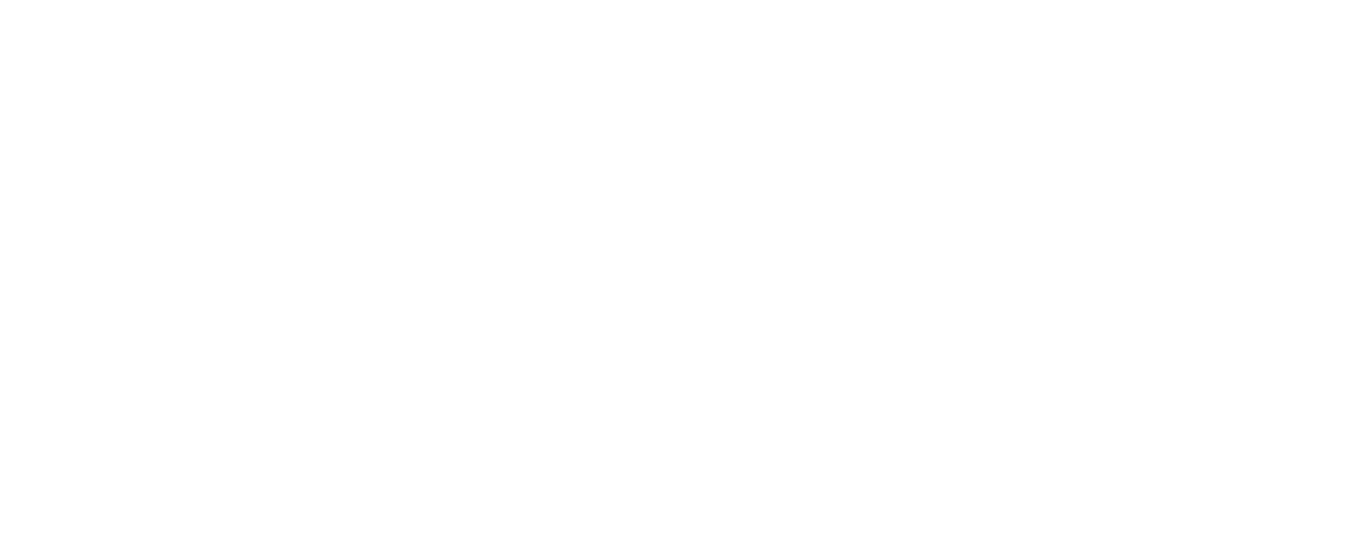
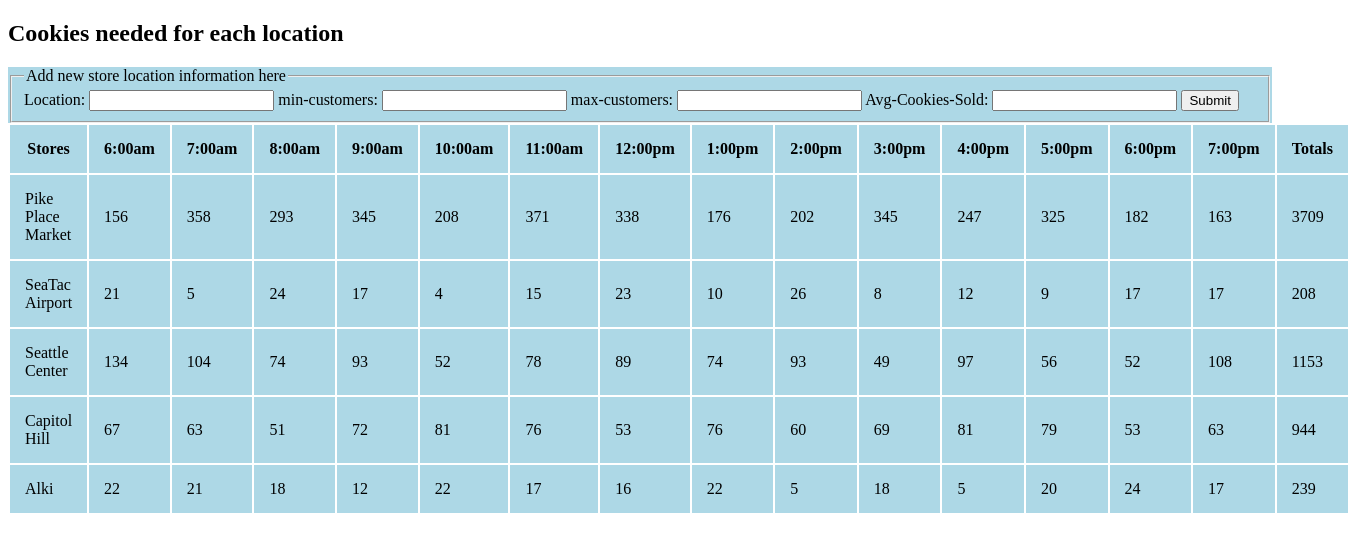
Before and after one commit to madeline-stevens/cookie-stand, a plain HTML site: page sales.html in a window 1280 px wide. Shown: the whole page, 1350 px wide, since content can reach past the window. Drawn offline with Linux system fonts and the light colour scheme.

Commit message:
final commit on wednesday night

```diff
--- /dev/null
+++ b/cookie.css
@@ -0,0 +1,16 @@
+td, th, tr {
+  border: 4px;
+  border-collapse:
+  margin: 0;
+  padding: 15px;
+  background-color: lightblue;
+  border-spacing: 3px 3px;
+}
+
+.cont {
+  border: 10px;
+}
+
+form {
+  background: lightblue;
+}
--- a/cookie.js
+++ b/cookie.js
@@ -3,11 +3,11 @@
 
 //global variables
 //global variable store hours
-var hours = ['am', '7am', '8am', '9am', '10am', '11am', '12pm', '1pm', '2pm','3pm', '4pm', '5pm', '6pm', '7pm'];
+var hours = ['6:00am', '7:00am', '8:00am', '9:00am', '10:00am', '11:00am', '12:00pm', '1:00pm', '2:00pm','3:00pm', '4:00pm', '5:00pm', '6:00pm', '7:00pm'];
 //the master array. This is a global variable for an empty array that holds all five store objects
 var samStore = [];
 // declaring a variable called shopTable and rendering to the DOM using the id of shops and we'll be using this later which is why it needs to be global
-var shopTable = document.getElementById ('shops');
+var shopTable = document.getElementById('shops');
 
 //CONSTRUCTOR FUNCTION (that is technically an object) aka the maker of the stores (with properties)
 function Store(location, minCustomersPerHour, maxCustomersPerHour, avgCookiesPerSale) {
@@ -21,6 +21,8 @@ function Store(location, minCustomersPerHour, maxCustomersPerHour, avgCookiesPer
   this.hourlySales = [];
   this.totalSales = 0; //total daily sales per hour starts at 0 then counts up
   samStore.push(this); //pushing everthing into the samStore array
+  this.getCookiesSold ();
+  this.render ();
 };
 
 //methods
@@ -30,9 +32,7 @@ Store.prototype.calcCustomersPerHour = function() {
     var cust = Math.floor(Math.random() * (this.maxCustomersPerHour - this.minCustomersPerHour) + this.minCustomersPerHour);
     this.hourlyCust.push(cust);
   }
-
 };
-
 //method #2 calculating cookie sales per hour now that we've generated the random number of Cx per hour
 Store.prototype.getCookiesSold = function () {
   this.calcCustomersPerHour(); //calling the method that calcs the random Cx/hour and now that we know it...we can work on this current method that uses it to calculate cookie sales
@@ -41,54 +41,111 @@ Store.prototype.getCookiesSold = function () {
     this.hourlySales.push(cookies);
     this.totalSales += cookies; //+-hourlysales becuase we're adding the hourly sales to the total sales which starts at 0.
   }
-  return this.hourlySales;
+  // return this.hourlySales; DONT NEED..?
 };
 
-//the stores with variables? these are the instances.
-var pike = new Store('Pike Place Market', 23, 65, 6.5);
-var seaTac = new Store('SeaTac Aiport', 3, 24, 1.2);
-var seaCenter = new Store('Seattle Center', 11, 38, 3.7);
-var capHill = new Store('Capitol Hill', 20, 38, 2.3);
-var alki = new Store('Alki', 3, 24, 1.2);
+// pike.getCookiesSold ();
+// seaTac.getCookiesSold ();
+// seaCenter.getCookiesSold ();
+// capHill.getCookiesSold ();
+// alki.getCookiesSold ();
 
-pike.getCookiesSold ();
-seaTac.getCookiesSold ();
-seaCenter.getCookiesSold ();
-capHill.getCookiesSold ();
-alki.getCookiesSold ();
+//****************************************
+//functions to create (or render) the table
+//create the ???
+Store.prototype.render = function() {
+  var trEl = document.createElement ('tr');
+  var tdEl = document.createElement ('td'); //these are the locations
+  tdEl.textContent = this.location; //these are the locations
+  trEl.appendChild (tdEl); //appending the data to the table row
+  for (var i = 0; i < hours.length; i++) { //adding +1 so that it adds my last array in the last colomn
+    var tdEl = document.createElement ('td');
+    //give it content
+    tdEl.textContent = this.hourlySales[i];
+    trEl.appendChild(tdEl);
+  }
+  tdEl = document.createElement ('td');
+  tdEl.textContent = this.totalSales;
+  console.log (this.totalSales);
+  trEl.appendChild(tdEl);
+  shopTable.appendChild(trEl);
+};
+//this is where I will call the store, on the line above
 
-//functions to create (or render) the table
-Store.prototype.createHeaderRow = function () {
-  var tableRow = document.createElement ('tr');
-  var tableData = document.createElement ('td');
-  var tableHeader = document.createElement ('th');
-  tableHeader.textContent = this.location;
-  tableRow.appendChild (tableHeader);
-};
-//or below is an option...?
-//function createHeaderRow () {
+//create header row
+function createHeaderRow () {
+  var headrow = document.createElement('tr');
+  var tableHeader = document.createElement('th');
+  tableHeader.textContent = 'Stores';
+  headrow.appendChild(tableHeader);
+  for (var i = 0; i < hours.length; i++) {
+    var tableHeader = document.createElement('th');
+    tableHeader.textContent = hours[i];
+    headrow.appendChild(tableHeader);
+  }
+  var totalsColumn = document.createElement('th');
+  totalsColumn.textContent = 'Totals';
+  headrow.appendChild(totalsColumn);
+  shopTable.appendChild(headrow);
+}
 
+//
+function handleSubmission(event) {
+  event.preventDefault();
+  var localInput = event.target.loca.value;
+  var minInput = event.target.minCust.value;
+  var maxInput = event.target.maxCust.value;
+  var avgCookies = event.target.avgC.value;
 
+  new Store (localInput, minInput, maxInput, avgCookies);
+
+  event.target.loca.value = null;
+  event.target.minCust.value = null;
+  event.target.maxCust.value = null;
+  event.target.avgC.value = null;
 }
-Store.prototype.render = function () {
-  var tableRow = document.createElement ('tr');
-  var tableData = document.createElement ('td');
-  tableData.textContent = ' !!!!! ';
-  tableRow.appendChild (tableData);
-  shopTable.appendChild (tableRow);
-};
 
-tdel.tetxcontent = this.ocation //this is waht's putting teh names of hte stores in teh header column
+createHeaderRow ();
+//these are the instances. I moved this down, past the
+new Store('Pike Place Market', 23, 65, 6.5);
+new Store('SeaTac Airport', 3, 24, 1.2);
+new Store('Seattle Center', 11, 38, 3.7);
+new Store('Capitol Hill', 20, 38, 2.3);
+new Store('Alki', 3, 24, 1.2);
 
-//rendering the data to teh dom in each cell
-for (var i =0; i < this.cookiePErhour....)
-tdel = document.createeleent ('td'
-tdEl.textContent = this.cookie)
-...
+newLocations.addEventListener('submit', handleSubmission);
 
-//appending to teh table
-thetAble.appendChild (trEl)
+//now we have to push itmes into the above header column
+  //below is the first draft of the header row
+  // Store.prototype.createHeaderRow = function () {
+  // var tableRow = document.createElement ('tr');
+  // var tableData = document.createElement ('td');
+  // var tableHeader = document.createElement ('th');
+  // tableHeader.textContent = this.location;
+  // tableRow.appendChild (tableHeader);
 
+// }
+// Store.prototype.render = function () {
+//   var tableRow = document.createElement ('tr');
+//   var tableData = document.createElement ('td');
+//   tableData.textContent = ' !!!!! ';
+//   tableRow.appendChild (tableData);
+//   shopTable.appendChild (tableRow);
+// };
+//
+// tdel.textcontent = this.location //this is waht's putting teh names of hte stores in teh header column
+//
+// //rendering the data to teh dom in each cell
+// for (var i =0; i < this.hourlySales....)
+// tdel = document.createElement('td')
+// tdEl.textContent = this.cookie)
+// ...
+//
+// //appending to teh table
+// shopTable.appendChild (trEl)
+//***********************
+
+//SAM'S ROUGH DRAFT
 //totals column
 
 //function headerrow (){}
--- a/index.html
+++ b/index.html
@@ -1,23 +1 @@
-<!DOCTYPE html>
-<html>
-  <head>
-    <meta charset="utf-8">
-    <title></title>
-  </head>
-  <body>
-    <ul id="locationName"></ul>
-    <ul id="locationName2"></ul>
-    <ul id="locationName3"></ul>
-    <ul id="locationName4"></ul>
-    <ul id="locationName5"></ul>
-
-    <table id="shops"></table>
-
-//might not need
-    <h2>Cookies needed per location</h2>
-    <table>
-
-
-  </body>
-  <script src="cookie.js"></script>
-</html>
+<a href="sales.html">Click here for sales projections</a>
--- a/sales.html
+++ b/sales.html
@@ -0,0 +1,36 @@
+<!DOCTYPE html>
+<html>
+  <head>
+    <meta charset="utf-8">
+    <link rel="stylesheet" href="cookie.css"></link>
+    <title></title>
+  </head>
+
+  <body>
+    <h2>Cookies needed for each location</h2>
+    <div class="cont">
+      <form id="newLocations">
+        <fieldset>
+          <legend> Add new store location information here </legend>
+          <label for="loca">Location: </label>
+          <input name="loca" type="text"/>
+
+          <label for="minCust"> min-customers: </label>
+          <input name="minCust" type="text"/>
+
+          <label for="maxCust">max-customers: </label>
+          <input name="maxCust" type="text"/>
+
+          <label for="avgC">Avg-Cookies-Sold: </label>
+          <input name="avgC" type="text"/>
+
+          <button type="submit">Submit</button>
+        </fieldset>
+      </form>
+    </div>
+
+    <table id="shops"></table>
+  </body>
+  <script src="cookie.js"></script>
+
+</html>
```
